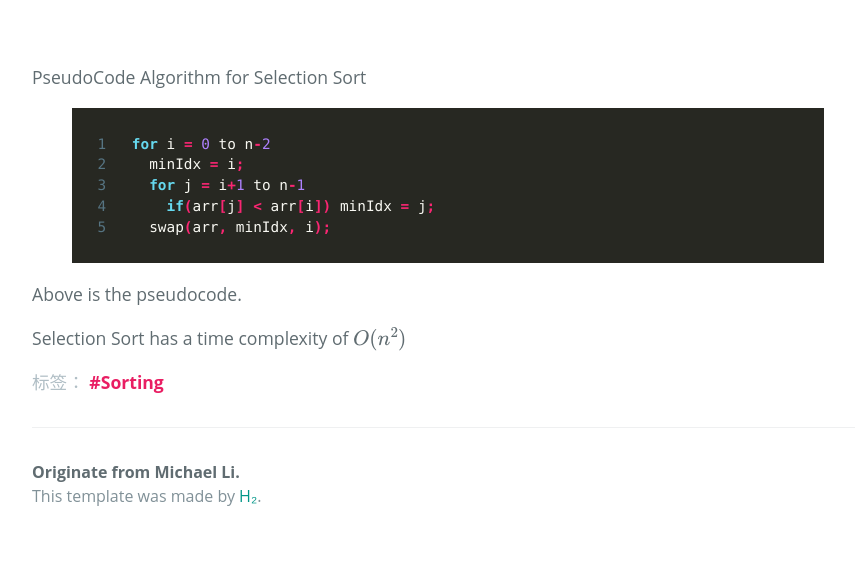
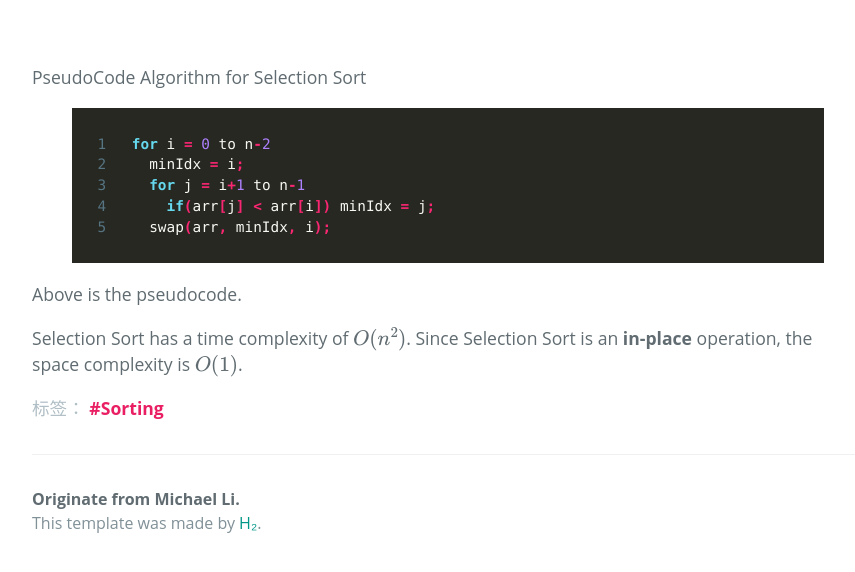
Before and after one commit to zl323/zl323.github.io, a Jekyll site: the page built from _posts/2020-05-12-Selection-Sort.md, in a window 1280 px wide and 937 px high, cut to the strip 354-926 px from the top of the window. Shown: the whole strip, without its empty margins (192-1047 px from the left). Built offline with Jekyll 4.4.1, drawn with Linux system fonts in a browser that asks for light colours; some web fonts are replaced; formulas are drawn with MathJax 3.

Commit message:
edit post

```diff
--- a/_posts/2020-05-12-Selection-Sort.md
+++ b/_posts/2020-05-12-Selection-Sort.md
@@ -17,4 +17,4 @@ for i = 0 to n-2
 {% endhighlight %}
 Above is the pseudocode.
 
-Selection Sort has a time complexity of $O(n^2)$
+Selection Sort has a time complexity of $O(n^2)$. Since Selection Sort is an **in-place** operation, the space complexity is $O(1)$.
```
